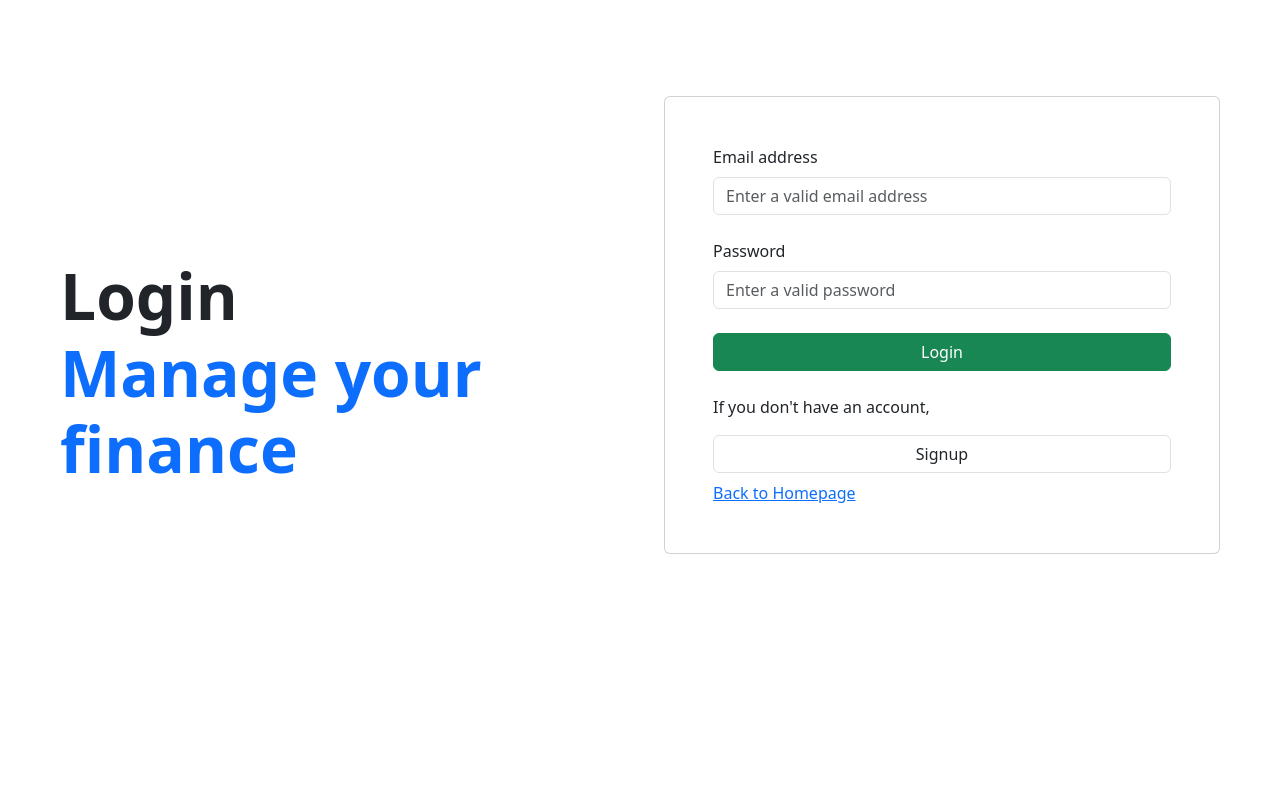
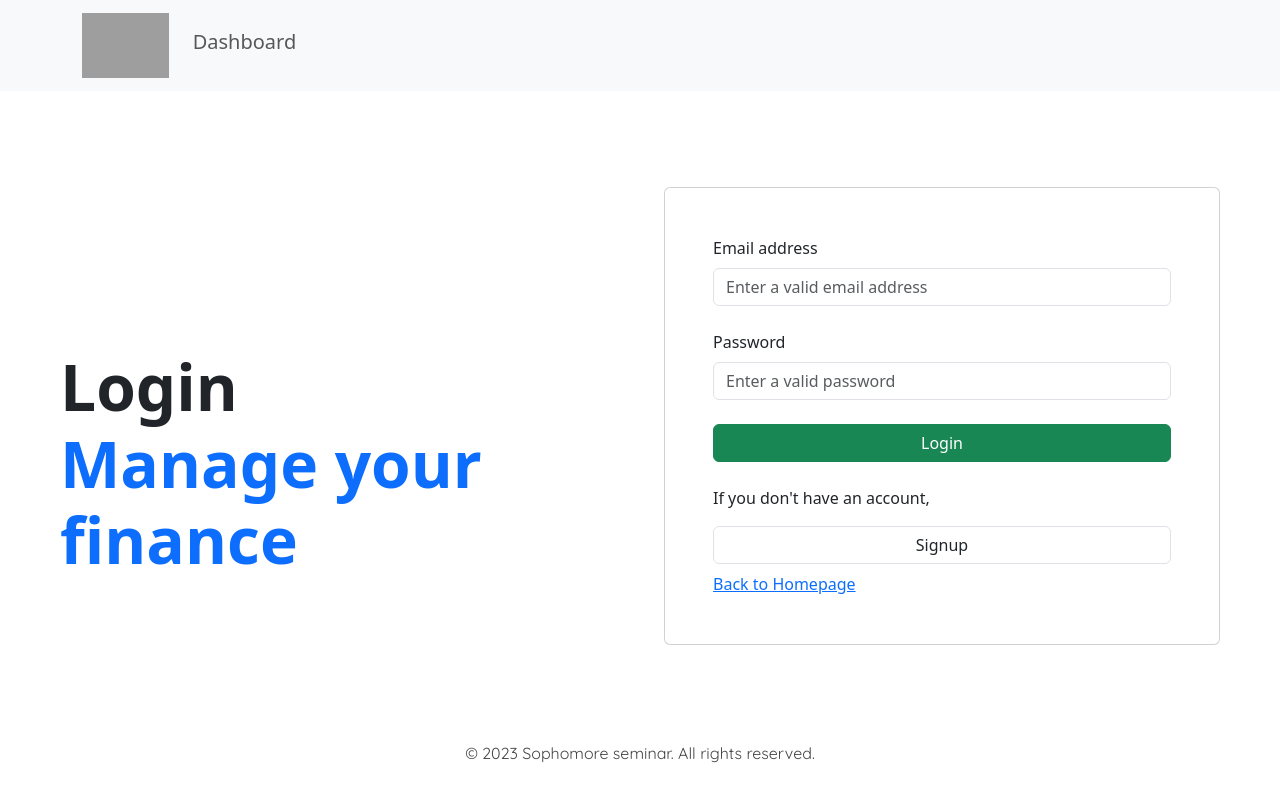
Before and after one commit to nikhil-na/csci-210, a React (Create React App) app in the folder frontend/: page /login in a window 1280 px wide. Built offline with nearby package versions, Linux system fonts and the light colour scheme; grey boxes are pictures that could not be loaded.

Commit message:
Designed navbar and footer

```diff
--- /dev/null
+++ b/frontend/src/components/header/footer.jsx
@@ -0,0 +1,11 @@
+import React from "react";
+
+function Footer(){
+
+    return (
+        <footer>&copy; 2023 Sophomore seminar. All rights reserved.</footer>
+    )
+};
+
+
+export default Footer;
--- /dev/null
+++ b/frontend/src/components/header/navbar.jsx
@@ -0,0 +1,39 @@
+import React from "react";
+import { Link } from "react-router-dom";
+
+function Navbar(){
+
+    return (
+
+        <nav className="navbar navbar-expand-lg navbar-light bg-light">
+            <div class="container d-flex justify-content-baseline">
+                <Link class="navbar-brand" to="/">
+                <img
+                    src="https://logo-download.com/wp-content/data/images/svg/Budget-Rent-a-Car-logo.svg"
+                    height="65"
+                    alt=""
+                    loading="lazy"
+                    className=""
+                />
+                </Link>
+                <div class="collapse navbar-collapse" id="navbarButtonsExample">
+                    <div class="d-flex align-items-center">
+                        <ul class="navbar-nav me-auto mb-lg-0">
+                            <li className="nav-item">
+                            <h5><Link to = "/dashboard" class="nav-link display-3 ">Dashboard</Link></h5>
+                            </li>
+                        </ul>
+                    </div>
+                </div>
+            </div>
+        </nav>
+
+
+    )
+};
+
+const setBackground = {
+    background: "linear-gradient(to bottom, #4CAF50, white)",
+}
+
+export default Navbar;
--- a/frontend/src/components/user/login.jsx
+++ b/frontend/src/components/user/login.jsx
@@ -1,10 +1,13 @@
 import React from "react";
 import { Link } from "react-router-dom";
+import Navbar from "../header/navbar";
+import Footer from "../header/footer";
 
 function Login(){
 
     return (
         <div>
+            <Navbar />
             <section class="mb-5">
             <div class="px-4 py-5 px-md-5 text-center text-lg-start">
                 <div class="container-fluid mt-5">
@@ -43,6 +46,7 @@ function Login(){
                 </div>
             </div>
             </section>
+        <Footer />
         </div>
     )
 }
--- a/frontend/src/components/user/signup.jsx
+++ b/frontend/src/components/user/signup.jsx
@@ -1,10 +1,13 @@
 import React from "react";
 import { Link } from "react-router-dom";
+import Navbar from "../header/navbar";
+import Footer from "../header/footer";
 
 function Signup(){
 
     return (
         <div>
+            <Navbar />
             <section class="mb-5">
             <div class="px-4 py-5 px-md-5 text-center text-lg-start">
                 <div class="container-fluid mt-5">
@@ -48,6 +51,7 @@ function Signup(){
                 </div>
             </div>
             </section>
+        <Footer />
         </div>
     )
 }
```
